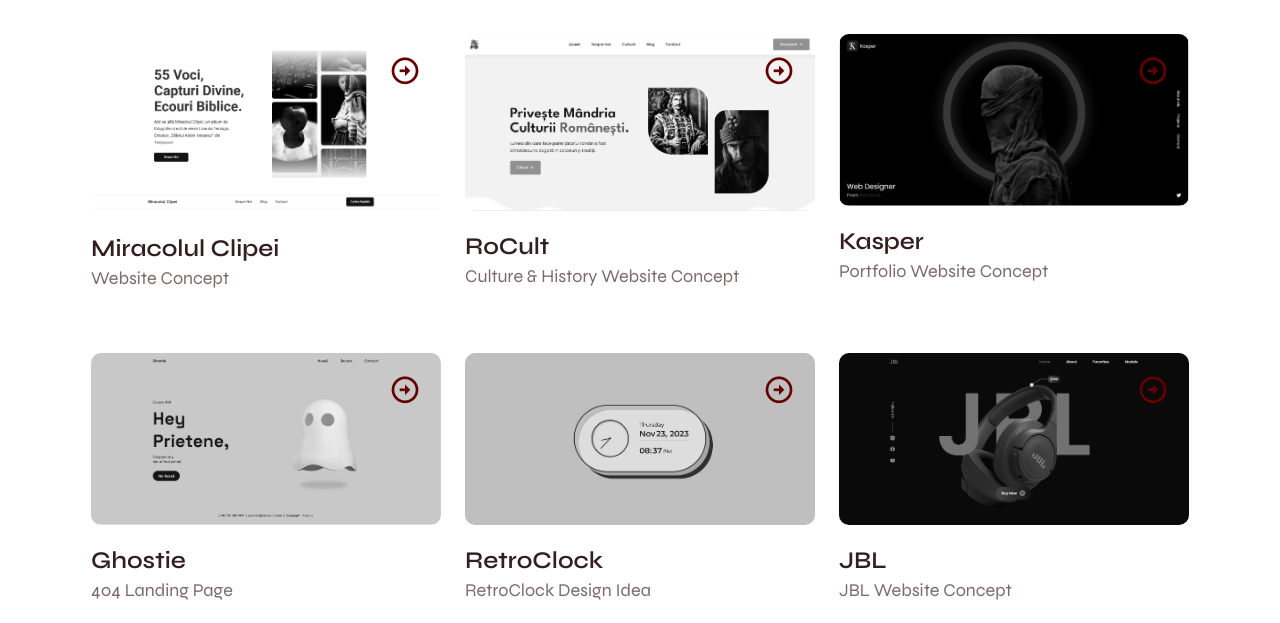
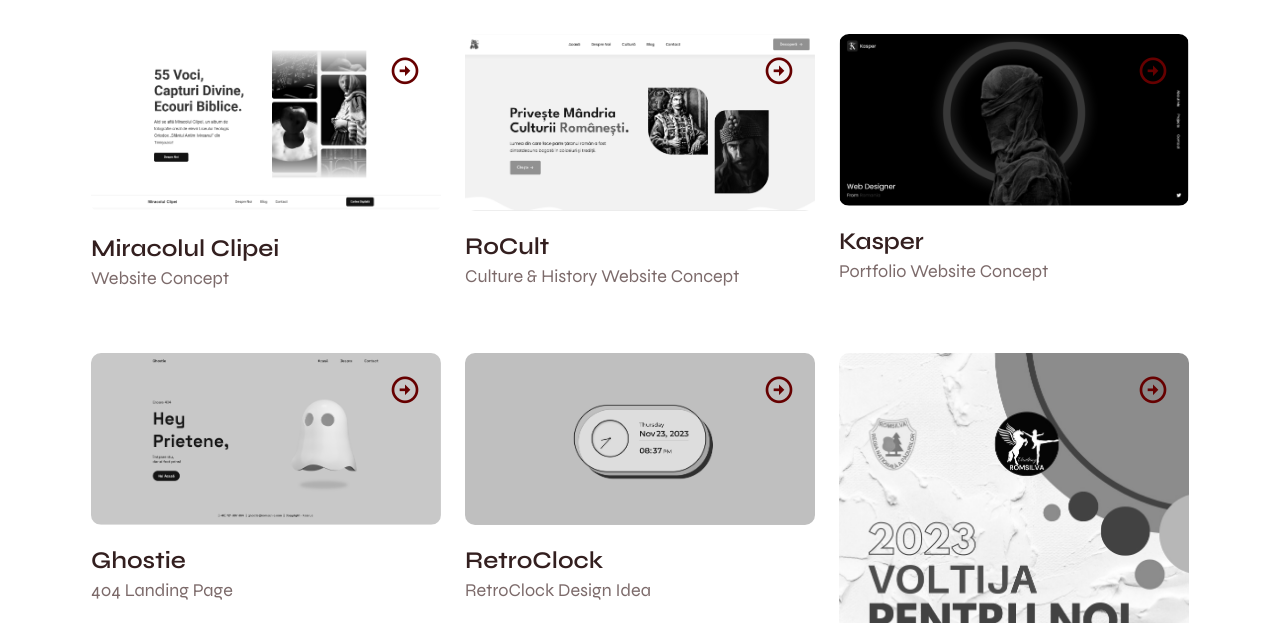
Before and after one commit to syiian/portfolio, a plain HTML site: page work.html in a window 1280 px wide. Shown: the part 177-800 px from the top of the page. Drawn offline with nearby package versions, Linux system fonts and the light colour scheme.

Commit message:
Add files via upload

```diff
--- a/work.html
+++ b/work.html
@@ -117,16 +117,6 @@
 
                   <h2 class="work__title">RetroClock</h2>
                   <span class="work__subtitle">RetroClock Design Idea</span>
-               </article>
-
-               <article class="work__card">
-                  <a href="#" target="_blank" class="work__link">
-                     <img src="assets/img/jbldemo.png" alt="jbl-website" class="work__img">
-                     <i class="ri-arrow-right-circle-line work__icon"></i>
-                  </a>
-
-                  <h2 class="work__title">JBL</h2>
-                  <span class="work__subtitle">JBL Website Concept</span>
                </article>
 
                <article class="work__card">
```
